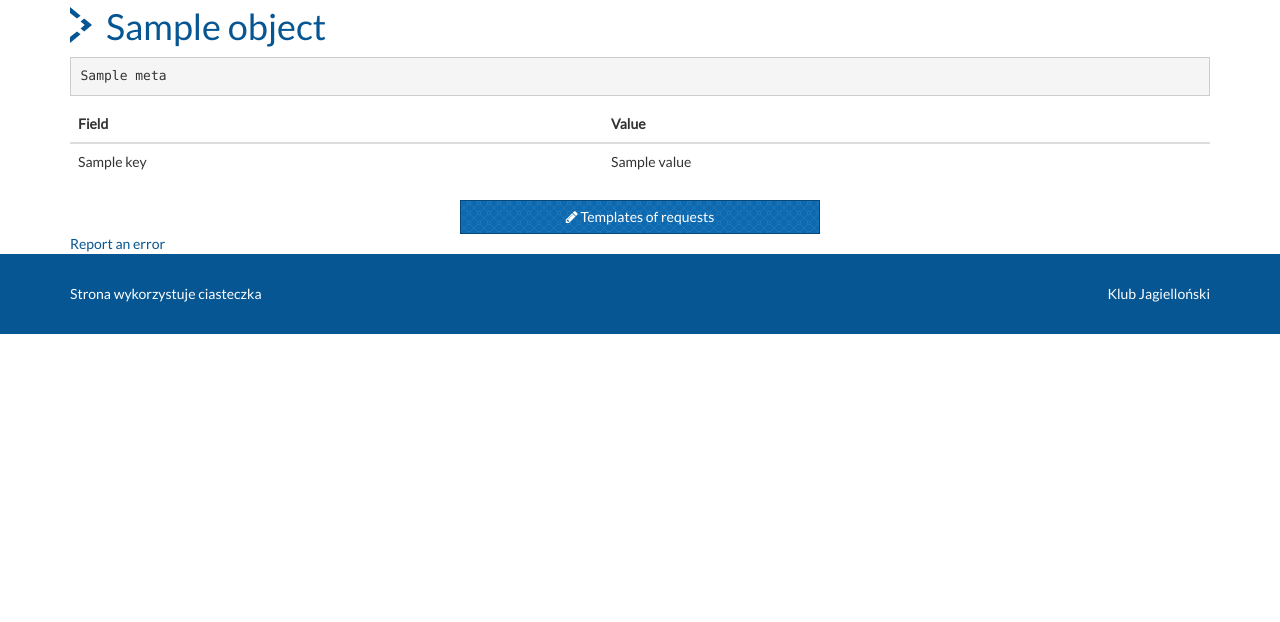
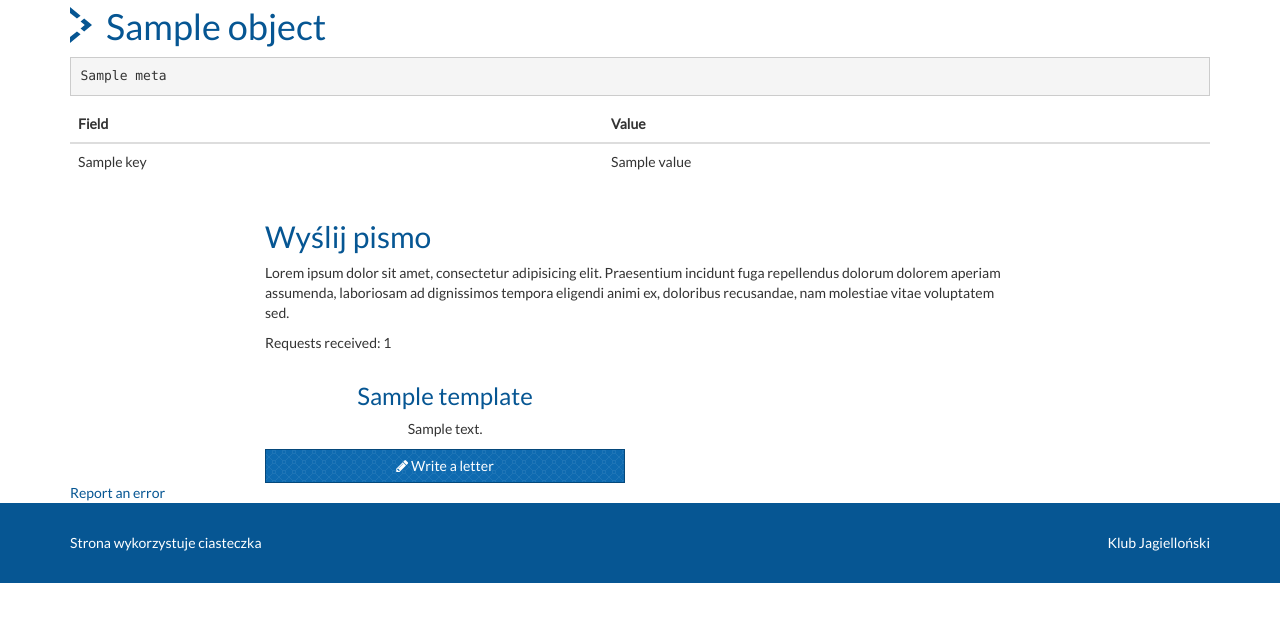
Before and after one commit to watchdogpolska/watchdog-kj-kultura, a Django app: template watchdog_kj_kultura/organizations/templates/organizations/organization_detail.html in a window 1280 px wide. Shown: the part 165-787 px from the top of the page. Run offline with Django 3.2, Linux system fonts and the light colour scheme; the template is opened without the code that fills it: most values are stand-ins (such as "Sample title", 1, 10 or a date in 2020); some libraries are stand-ins or nearby versions.

Commit message:
Avoid unnecessary steps when sending letters

```diff
--- a/watchdog_kj_kultura/organizations/templates/organizations/organization_detail.html
+++ b/watchdog_kj_kultura/organizations/templates/organizations/organization_detail.html
@@ -23,10 +23,23 @@
     </tbody>
 </table>
 <div class="row">
-  <div class="col-md-push-4 col-md-4">
-      <a href="{% url 'organizations_requests:templates' organization=object.slug %}" class="btn btn-block btn-primary">
-        <i class="fa fa-pencil" aria-hidden="true"></i> {% trans 'Templates of requests' %}
-      </a>
+  <div class="col-md-push-2 col-md-8">
+    <h2>Wyślij pismo</h2>
+    <p>Lorem ipsum dolor sit amet, consectetur adipisicing elit. Praesentium incidunt fuga repellendus dolorum dolorem aperiam assumenda, laboriosam ad dignissimos tempora eligendi animi ex, doloribus recusandae, nam molestiae vitae voluptatem sed.</p>
+    <p>{% trans 'Requests received:'%} {{organization.request_set.count}}</p>
+    <div class="row">
+      {% for template in templates %}
+        <div class="col-md-6">
+            <div class="text-center">
+              <h3> {{template.title}} </h3>
+              <p> {{template.description}} </p>
+              <a href="{% url 'organizations_requests:templates' organization=object.slug %}" class="btn btn-block btn-primary">
+                <i class="fa fa-pencil" aria-hidden="true"></i> {% trans 'Write a letter' %}
+              </a>
+            </div>
+        </div>
+      {% endfor %}
+    </div>
   </div>
 </div>
 <a href="{% url 'organizations:fix' slug=object.slug %}">{% trans 'Report an error' %}</a>
```
